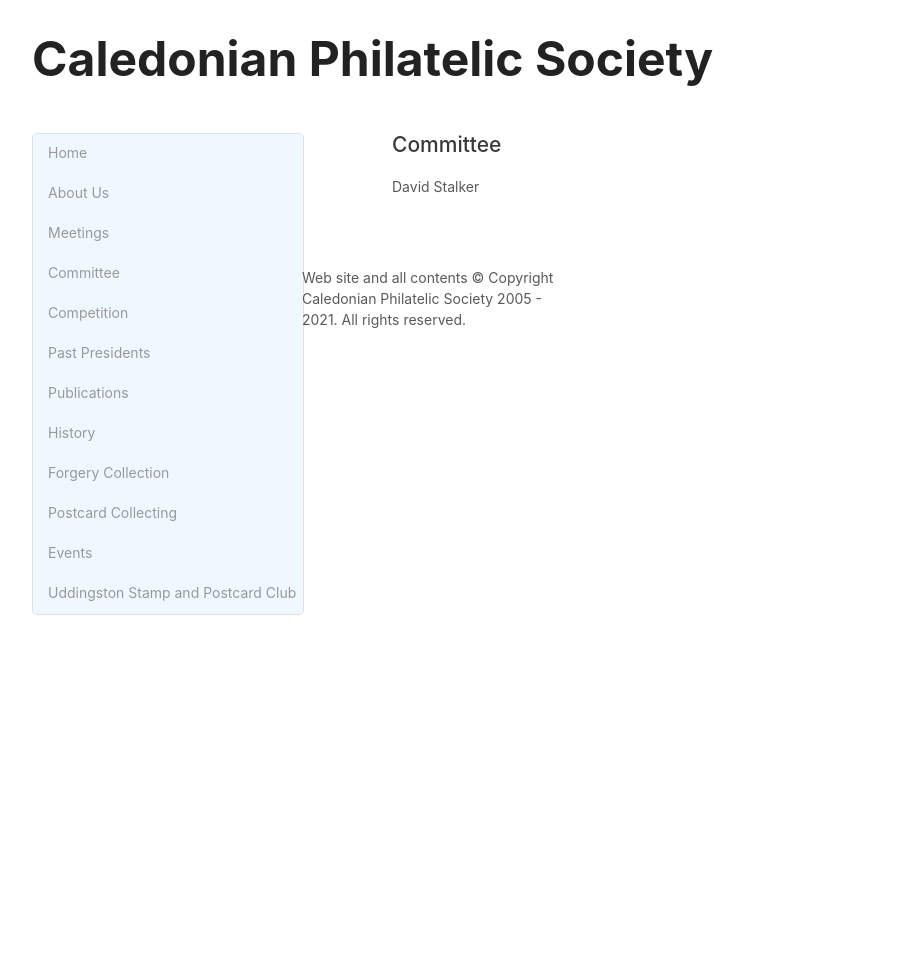
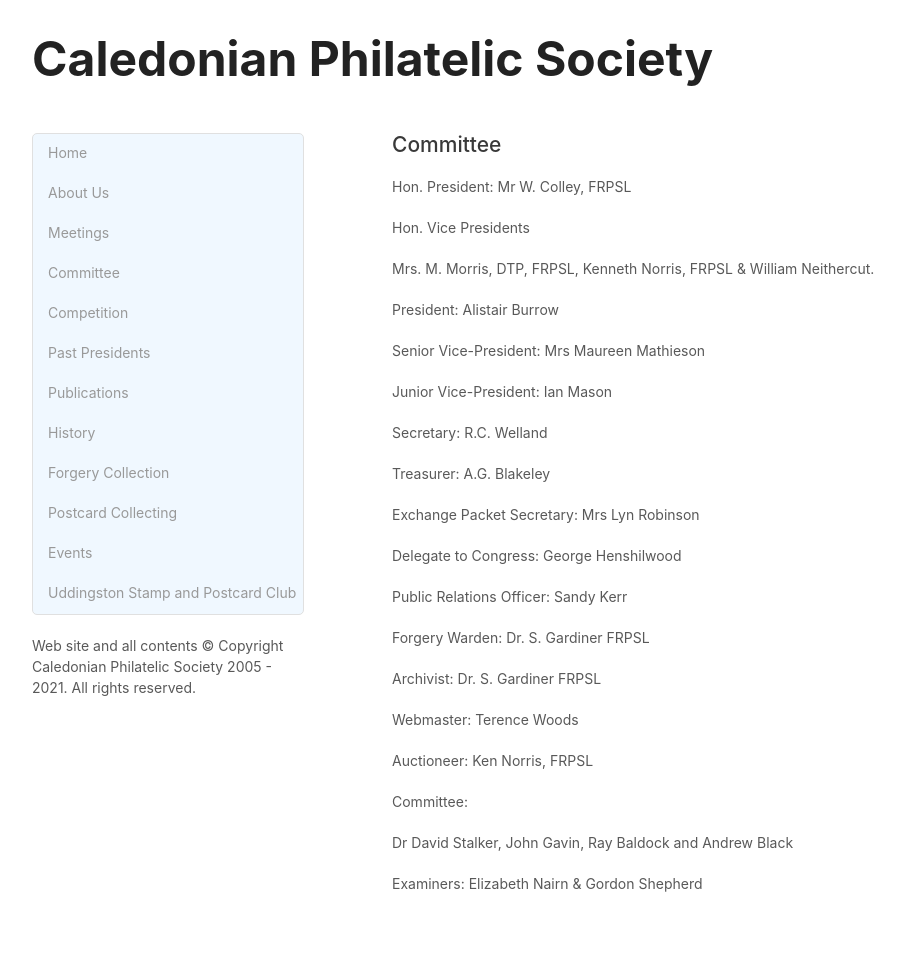
Before and after one commit to astalker/caledonian-stamps, a Jekyll site: the page built from committee.md, in a window 1280 px wide. Shown: the whole page, without its empty margins (178-1082 px from the left). Built offline with Jekyll 4.4.1, drawn with Linux system fonts in a browser that asks for light colours; our own code applies the rules of GitHub Pages for plain Markdown files; before the commit the page ends 900 px from its top, so only the background shows below that.

Commit message:
2021 committee added

```diff
--- a/committee.md
+++ b/committee.md
@@ -1,3 +1,37 @@
 ## Committee
 
-David Stalker
+Hon. President: Mr W. Colley, FRPSL
+
+Hon. Vice Presidents
+
+ Mrs. M. Morris, DTP, FRPSL, Kenneth Norris, FRPSL & William Neithercut.
+
+President: Alistair Burrow
+
+Senior Vice-President: Mrs Maureen Mathieson
+
+ Junior Vice-President: Ian Mason
+
+Secretary: R.C. Welland
+
+Treasurer: A.G. Blakeley
+
+Exchange Packet Secretary: Mrs Lyn Robinson
+
+ Delegate to Congress: George Henshilwood
+
+ Public Relations Officer: Sandy Kerr
+
+ Forgery Warden: Dr. S. Gardiner FRPSL
+
+ Archivist: Dr. S. Gardiner FRPSL
+
+Webmaster: Terence Woods
+
+Auctioneer: Ken Norris, FRPSL
+
+ Committee:
+
+Dr David Stalker, John Gavin, Ray Baldock and Andrew Black
+
+ Examiners: Elizabeth Nairn & Gordon Shepherd
```
